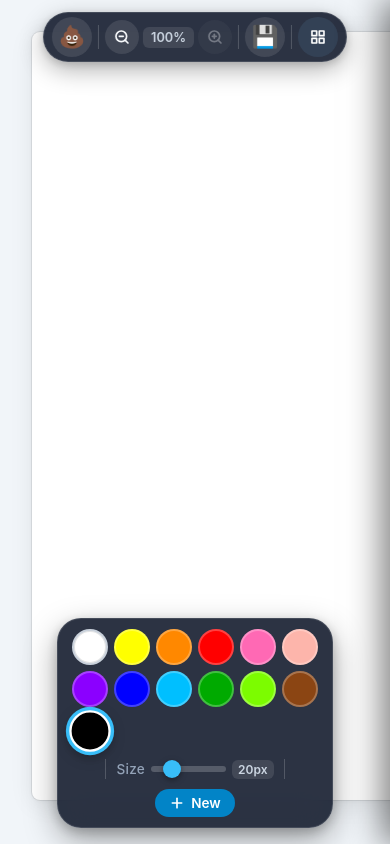
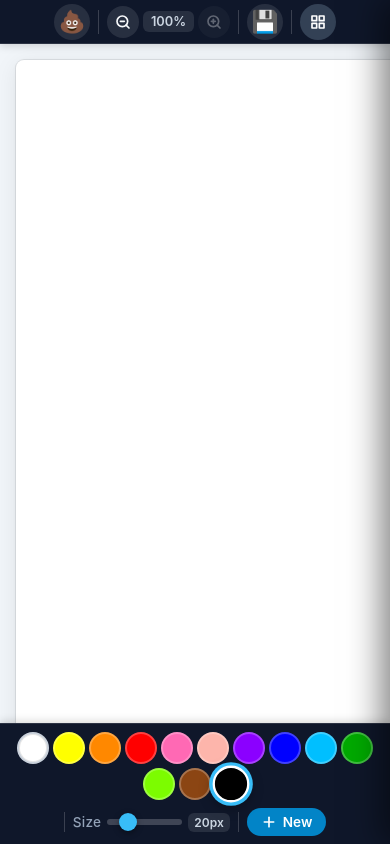
Before and after one commit to hvnsweeting/js-toys, a plain HTML site: page mydraw/index.html in a window 390 px wide. Drawn offline with Linux system fonts and the light colour scheme.

Commit message:
Update MyDraw layout - non-overlapping toolbars

```diff
--- a/mydraw/css/style.css
+++ b/mydraw/css/style.css
@@ -32,11 +32,11 @@ html, body {
 /* Canvas Viewport & Framing */
 .canvas-viewport {
   flex: 1;
+  min-height: 0;
   width: 100%;
-  height: 100%;
   overflow: auto;
   display: flex;
-  padding: 32px 32px 110px 32px;
+  padding: 16px;
   position: relative;
   background-color: #f1f5f9;
   -webkit-overflow-scrolling: touch;
@@ -61,31 +61,29 @@ html, body {
   touch-action: none;
 }
 
-/* Floating Canvas Quick Tools (Top-Center) */
+/* Top Toolbar Controls */
 .floating-controls {
-  position: fixed;
-  top: 20px;
-  left: 50%;
-  transform: translateX(-50%);
+  flex-shrink: 0;
+  width: 100%;
+  height: 48px;
+  min-height: 48px;
   display: flex;
   align-items: center;
+  justify-content: center;
   gap: 8px;
-  padding: 6px 10px;
-  background: rgba(15, 23, 42, 0.88);
-  backdrop-filter: blur(16px);
-  -webkit-backdrop-filter: blur(16px);
-  border: 1px solid rgba(255, 255, 255, 0.12);
-  border-radius: 9999px;
-  box-shadow: 0 8px 24px rgba(0, 0, 0, 0.3), 0 2px 8px rgba(0, 0, 0, 0.15);
-  z-index: 100;
+  padding: 0 16px;
+  background: #0f172a;
+  border-bottom: 1px solid rgba(255, 255, 255, 0.12);
+  box-shadow: 0 2px 8px rgba(0, 0, 0, 0.15);
+  z-index: 10;
 }
 
 .tool-btn {
   display: inline-flex;
   align-items: center;
   justify-content: center;
-  width: 40px;
-  height: 40px;
+  width: 36px;
+  height: 36px;
   border-radius: 50%;
   border: 2px solid transparent;
   background: rgba(255, 255, 255, 0.1);
@@ -148,8 +146,8 @@ html, body {
 }
 
 .tool-btn.btn-zoom {
-  width: 34px;
-  height: 34px;
+  width: 32px;
+  height: 32px;
   font-size: 1rem;
 }
 
@@ -160,24 +158,19 @@ html, body {
   transform: none !important;
 }
 
-/* Toolbar Styling */
+/* Bottom Toolbar Styling */
 .toolbar {
-  position: fixed;
-  bottom: 24px;
-  left: 50%;
-  transform: translateX(-50%);
+  flex-shrink: 0;
+  width: 100%;
   display: flex;
   align-items: center;
+  justify-content: center;
   gap: 14px;
   padding: 8px 16px;
-  background: rgba(15, 23, 42, 0.88);
-  backdrop-filter: blur(16px);
-  -webkit-backdrop-filter: blur(16px);
-  border: 1px solid rgba(255, 255, 255, 0.12);
-  border-radius: 9999px;
-  box-shadow: 0 12px 32px rgba(0, 0, 0, 0.35), 0 4px 12px rgba(0, 0, 0, 0.2);
-  z-index: 100;
-  max-width: calc(100vw - 32px);
+  background: #0f172a;
+  border-top: 1px solid rgba(255, 255, 255, 0.12);
+  box-shadow: 0 -2px 8px rgba(0, 0, 0, 0.15);
+  z-index: 10;
 }
 
 .toolbar-section {
@@ -668,40 +661,58 @@ input[type="range"]::-moz-range-thumb:hover {
   background-color: #075985;
 }
 
-/* Tablet & Medium Screen Adaptations */
+/* Tablet & Medium Screen Adaptations (e.g. iPad portrait 810px) */
 @media (max-width: 900px) {
+  .swatch {
+    width: 34px;
+    height: 34px;
+    min-width: 34px;
+    min-height: 34px;
+  }
+
   .palette {
-    display: grid;
-    grid-template-columns: repeat(6, 1fr);
-    gap: 6px;
+    gap: 4px;
+  }
+
+  .toolbar {
+    gap: 10px;
+    padding: 6px 12px;
+  }
+
+  input[type="range"] {
+    width: 80px;
   }
 }
 
 /* Mobile & Small Screen Adaptations */
-@media (max-width: 640px) {
+@media (max-width: 768px) {
+  .floating-controls {
+    height: 44px;
+    min-height: 44px;
+    padding: 0 8px;
+    gap: 6px;
+  }
+
   .toolbar {
-    bottom: calc(16px + env(safe-area-inset-bottom, 0px));
-    padding: 10px 14px;
-    gap: 10px;
-    border-radius: 24px;
+    padding: 8px 10px calc(8px + env(safe-area-inset-bottom, 0px)) 10px;
+    gap: 8px;
     flex-wrap: wrap;
     justify-content: center;
-    max-width: calc(100vw - 20px);
   }
 
   .palette {
-    display: grid;
-    grid-template-columns: repeat(6, 36px);
-    gap: 6px;
+    display: flex;
+    flex-wrap: wrap;
+    gap: 4px;
     justify-content: center;
     width: 100%;
   }
 
   .swatch {
-    width: 36px;
-    height: 36px;
-    min-width: 36px;
-    min-height: 36px;
+    width: 32px;
+    height: 32px;
+    min-width: 32px;
+    min-height: 32px;
   }
 
   .toolbar-divider:first-of-type {
@@ -730,13 +741,4 @@ input[type="range"]::-moz-range-thumb:hover {
     padding: 6px 14px;
     font-size: 0.85rem;
   }
-
-  .floating-controls {
-    top: 12px;
-    left: 50%;
-    transform: translateX(-50%);
-    padding: 4px 8px;
-    gap: 4px;
-    max-width: calc(100vw - 20px);
-  }
 }
--- a/mydraw/index.html
+++ b/mydraw/index.html
@@ -8,14 +8,7 @@
 </head>
 <body>
   <div class="app-container">
-    <!-- Canvas Area on Top -->
-    <main class="canvas-viewport" id="canvas-viewport" aria-label="Canvas Workspace">
-      <div class="canvas-wrapper" id="canvas-wrapper">
-        <canvas id="paint-canvas" width="1024" height="768"></canvas>
-      </div>
-    </main>
-
-    <!-- Top-Center Floating Canvas Controls -->
+    <!-- Top Canvas Controls (Top Toolbar) -->
     <div class="floating-controls" id="floating-controls" role="toolbar" aria-label="Canvas Quick Tools">
       <button type="button" id="btn-eraser" class="tool-btn btn-eraser" aria-label="Eraser" title="Eraser (💩)" aria-pressed="false">
         <span class="tool-emoji" aria-hidden="true">💩</span>
@@ -62,6 +55,13 @@
         </svg>
       </button>
     </div>
+
+    <!-- Canvas Drawing Area (fills remaining space) -->
+    <main class="canvas-viewport" id="canvas-viewport" aria-label="Canvas Workspace">
+      <div class="canvas-wrapper" id="canvas-wrapper">
+        <canvas id="paint-canvas" width="1024" height="768"></canvas>
+      </div>
+    </main>
 
     <div id="toolbar" class="toolbar" role="toolbar" aria-label="Drawing Tools">
       <!-- Color Palette -->
```
